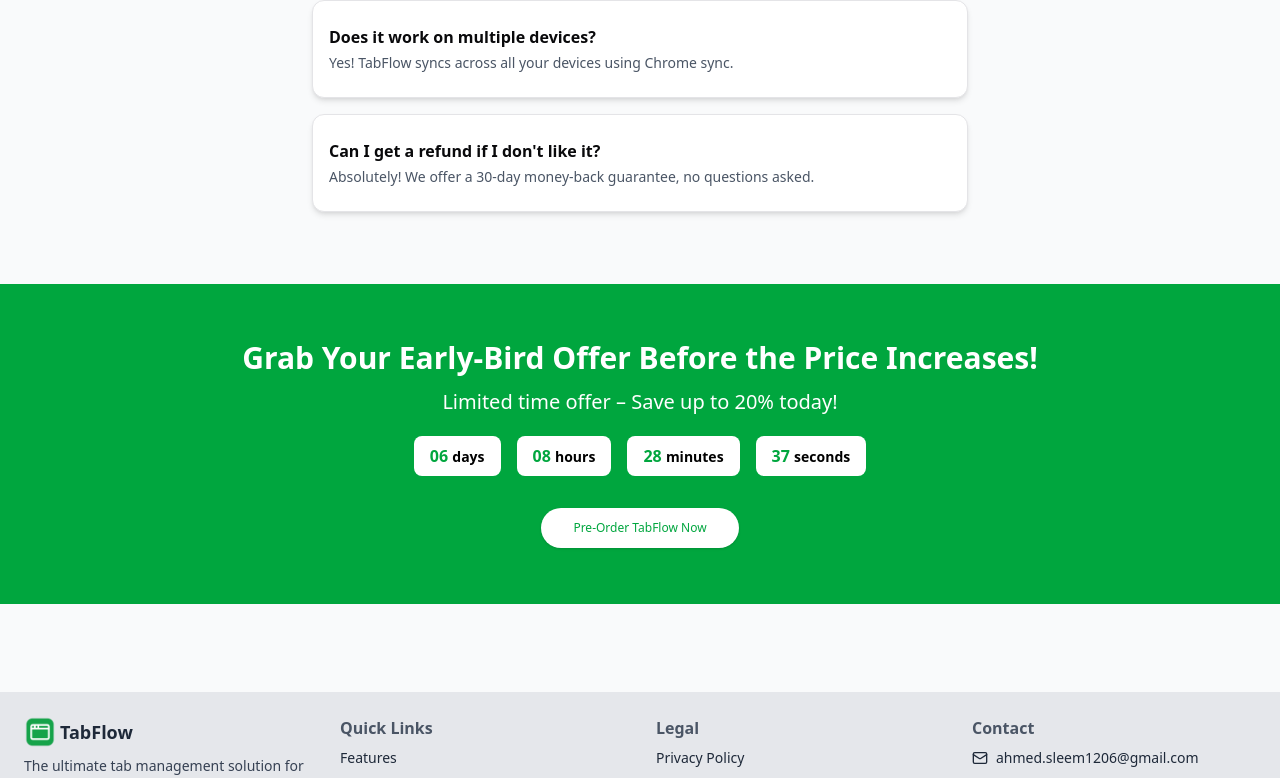
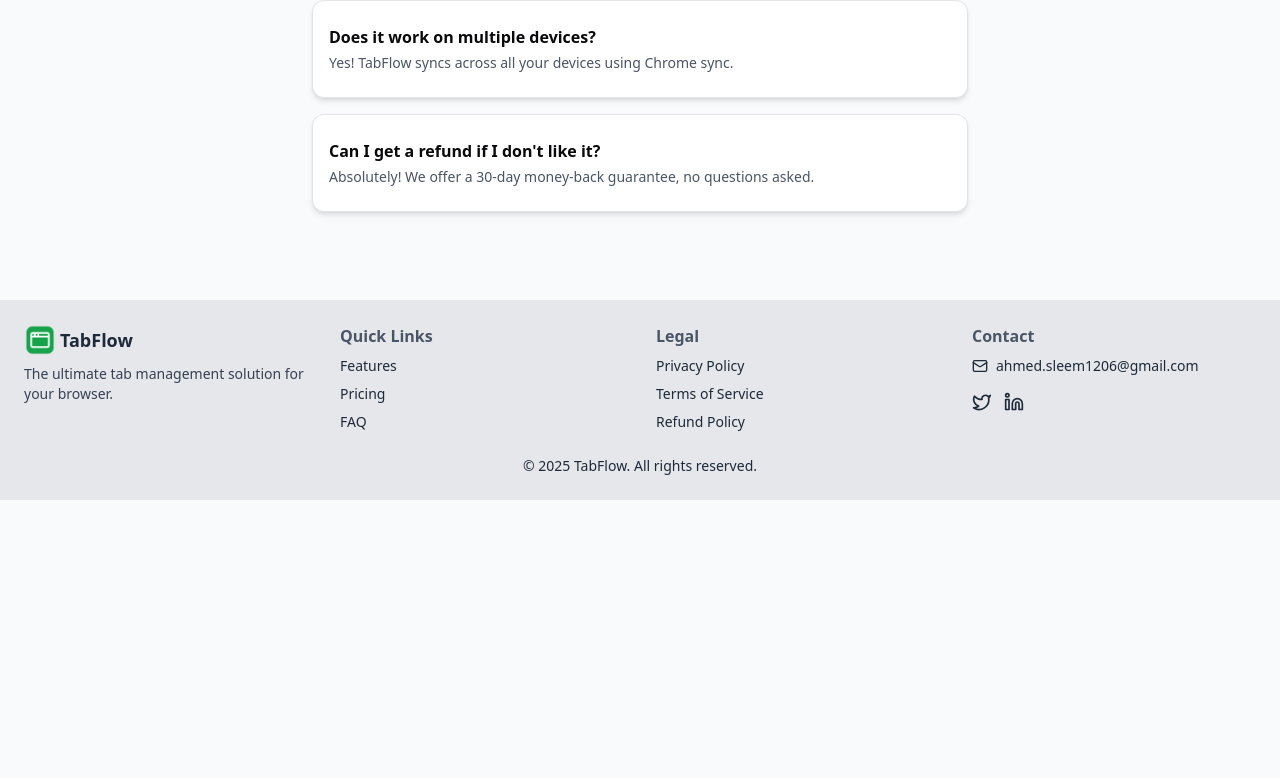
Before and after one commit to AhmedSleem06/tabflow, a React (Vite) app: page / in a window 1280 px wide. Shown: the part 3167-3945 px from the top of the page. After the commit the page ends 3667 px from the top, so only its background shows below. Built offline with nearby package versions, Linux system fonts and the light colour scheme.

Commit message:
update for landing page

```diff
--- a/src/screens/landing_page.tsx
+++ b/src/screens/landing_page.tsx
@@ -281,61 +281,61 @@
   </Card>
 );
 
-const CountdownTimer = () => {
-  const calculateTimeLeft = () => {
-    const difference = +new Date(`2025-03-08T00:00:00`) - +new Date();
-    let timeLeft = {
-      days: 0,
-      hours: 0,
-      minutes: 0,
-      seconds: 0,
-    };
+// const CountdownTimer = () => {
+//   const calculateTimeLeft = () => {
+//     const difference = +new Date(`2025-03-08T00:00:00`) - +new Date();
+//     let timeLeft = {
+//       days: 0,
+//       hours: 0,
+//       minutes: 0,
+//       seconds: 0,
+//     };
 
-    if (difference > 0) {
-      timeLeft = {
-        days: Math.floor(difference / (1000 * 60 * 60 * 24)),
-        hours: Math.floor((difference / (1000 * 60 * 60)) % 24),
-        minutes: Math.floor((difference / 1000 / 60) % 60),
-        seconds: Math.floor((difference / 1000) % 60),
-      };
-    }
+//     if (difference > 0) {
+//       timeLeft = {
+//         days: Math.floor(difference / (1000 * 60 * 60 * 24)),
+//         hours: Math.floor((difference / (1000 * 60 * 60)) % 24),
+//         minutes: Math.floor((difference / 1000 / 60) % 60),
+//         seconds: Math.floor((difference / 1000) % 60),
+//       };
+//     }
 
-    return timeLeft;
-  };
+//     return timeLeft;
+//   };
 
-  const [timeLeft, setTimeLeft] = useState(calculateTimeLeft());
+//   const [timeLeft, setTimeLeft] = useState(calculateTimeLeft());
 
-  useEffect(() => {
-    const timer = setTimeout(() => {
-      setTimeLeft(calculateTimeLeft());
-    }, 1000);
+//   useEffect(() => {
+//     const timer = setTimeout(() => {
+//       setTimeLeft(calculateTimeLeft());
+//     }, 1000);
 
-    return () => clearTimeout(timer);
-  });
+//     return () => clearTimeout(timer);
+//   });
 
-  const { days, hours, minutes, seconds } = timeLeft;
+//   const { days, hours, minutes, seconds } = timeLeft;
 
-  return (
-    <div className="flex space-x-4 text-xl font-semibold items-center justify-center">
-      <div className="w-fit bg-white py-2 text-sm lg:text-base px-4 text-green-600 rounded-lg">
-        {String(days).padStart(2, "0")}{" "}
-        <span className="text-xs lg:text-sm text-black">days</span>
-      </div>
-      <div className="w-fit bg-white py-2 px-4 text-sm lg:text-base text-green-600 rounded-lg">
-        {String(hours).padStart(2, "0")}{" "}
-        <span className=" text-xs lg:text-sm text-black">hours</span>
-      </div>
-      <div className="w-fit bg-white py-2 px-4 text-sm lg:text-base  text-green-600 rounded-lg">
-        {String(minutes).padStart(2, "0")}{" "}
-        <span className="text-xs lg:text-sm text-black">minutes</span>
-      </div>
-      <div className="w-fit bg-white py-2 px-4 text-sm lg:text-base text-green-600 rounded-lg">
-        {String(seconds).padStart(2, "0")}{" "}
-        <span className="text-xs lg:text-sm text-black">seconds</span>
-      </div>
-    </div>
-  );
-};
+//   return (
+//     <div className="flex space-x-4 text-xl font-semibold items-center justify-center">
+//       <div className="w-fit bg-white py-2 text-sm lg:text-base px-4 text-green-600 rounded-lg">
+//         {String(days).padStart(2, "0")}{" "}
+//         <span className="text-xs lg:text-sm text-black">days</span>
+//       </div>
+//       <div className="w-fit bg-white py-2 px-4 text-sm lg:text-base text-green-600 rounded-lg">
+//         {String(hours).padStart(2, "0")}{" "}
+//         <span className=" text-xs lg:text-sm text-black">hours</span>
+//       </div>
+//       <div className="w-fit bg-white py-2 px-4 text-sm lg:text-base  text-green-600 rounded-lg">
+//         {String(minutes).padStart(2, "0")}{" "}
+//         <span className="text-xs lg:text-sm text-black">minutes</span>
+//       </div>
+//       <div className="w-fit bg-white py-2 px-4 text-sm lg:text-base text-green-600 rounded-lg">
+//         {String(seconds).padStart(2, "0")}{" "}
+//         <span className="text-xs lg:text-sm text-black">seconds</span>
+//       </div>
+//     </div>
+//   );
+// };
 
 function FAQSection() {
   const faqs = [
@@ -370,7 +370,7 @@
           <FAQItem key={index} {...faq} />
         ))}
       </div>
-      <div className="w-full bg-green-600 text-white text-center py-14  mt-10">
+      {/* <div className="w-full bg-green-600 text-white text-center py-14  mt-10">
         <h3 className="text-2xl lg:text-3xl font-bold">
           Grab Your Early-Bird Offer Before the Price Increases!
         </h3>
@@ -389,7 +389,7 @@
         >
           Pre-Order TabFlow Now
         </Button>
-      </div>
+      </div> */}
     </div>
   );
 }
```
